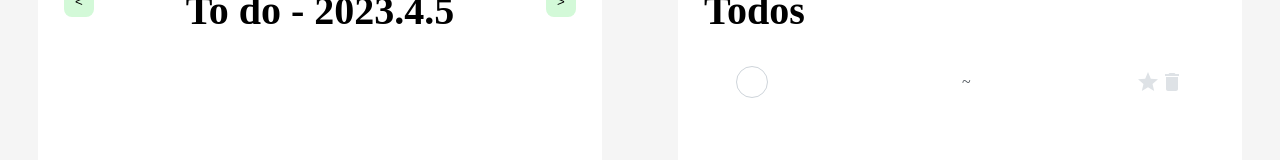
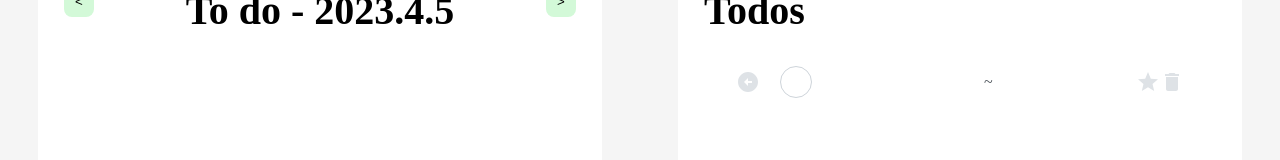
Before and after one commit to kbs1115/react-todo, a React (Create React App) app: page / in a window 1280 px wide. Both pictures are taken after a click on the button 985 px from the left and 813 px from the top of the page. Shown: the part 77-237 px from the top of the page. Built offline with nearby package versions, Linux system fonts and the light colour scheme.

Commit message:
send todo to todaysTodo

```diff
--- a/src/App.jsx
+++ b/src/App.jsx
@@ -17,7 +17,8 @@ function App() {
   const [date, setDate] = useState(new Date());
   const [todos, setTodos] = useState([]);
   const [itemsByDate, setItemsByDate] = useState({});
-
+  const dateString = `${date.getFullYear()}.${date.getMonth() + 1}.${date.getDate()}`;
+  const nextId = useRef(99999);
   useEffect(() => {
     const newDate = new Date();
     const today = `${newDate.getFullYear}.${newDate.getMonth + 1}.${newDate.getDate}`;
@@ -25,6 +26,43 @@ function App() {
     initialItems[today] = [];
     setItemsByDate(Object.assign(itemsByDate, initialItems));
   }, []);
+
+  const sendItem = (text, star, done) => {
+    let newTodayTodos = itemsByDate[dateString];
+
+    const newTodo = {
+      id: nextId.current,
+      text: text,
+      star: star,
+      done: done
+    };
+    let newTodos = [...newTodayTodos, newTodo].filter(todo => todo !== undefined);
+    newTodos = newTodos.sort((a, b) => {
+      let arr = [0, 0];
+      if(a.star === true){
+        arr[0] -= 10;
+      }
+      if(b.star === true){
+        arr[1] -= 10;
+      }
+      if(a.done === true){
+        arr[0] += 30;
+      }
+      if(b.done === true){
+        arr[1] += 30;
+      }
+      return arr[0] - arr[1];
+    });
+
+    const newObj = {};
+    newObj[dateString] = newTodos;
+    setItemsByDate(Object.assign(itemsByDate, newObj));
+
+    setDate(new Date(date.setDate(date.getDate())));
+
+    console.log(itemsByDate);
+    nextId.current += 1;
+  };
 
   return (
     <>
@@ -36,7 +74,7 @@ function App() {
           itemsByDate={itemsByDate}
           setItemsByDate={setItemsByDate}
         />
-        <TodoContainer todos={todos} setTodos={setTodos} />
+        <TodoContainer todos={todos} setTodos={setTodos} sendItem={sendItem}/>
       </Wrapper>
     </>
   );
--- a/src/Todays/CreateTodaysTodo.jsx
+++ b/src/Todays/CreateTodaysTodo.jsx
@@ -70,7 +70,7 @@ function CreateTodaysTodo({ onChange, onCreate, text }) {
             <Input autoFocus placeholder='해당 날짜의 Todo를 입력하세요.' onChange={onChange} value={text}/>
           </InsertForm>
         </InsertFormPositioner>
-        <CreateButton onClick={onCreate}>
+        <CreateButton onClick={() => onCreate(text)}>
           <MdAdd />
         </CreateButton>
         </>
--- a/src/Todays/TodaysTodoContainer.jsx
+++ b/src/Todays/TodaysTodoContainer.jsx
@@ -1,4 +1,4 @@
-import React, { useState, useEffect, useRef } from 'react';
+import React, { useState, useEffect, useCallback, useRef } from 'react';
 import styled from 'styled-components';
 import OpenColor from 'open-color';
 import TodaysTodoList from './TodaysTodoList';
@@ -41,7 +41,6 @@ function TodaysTodoContainer({
   const [input, setInput] = useState('');
   const nextId = useRef(1);
 
-
   useEffect(() => {
     if (itemsByDate[dateString] === undefined) {
       const newObj = {};
@@ -53,7 +52,8 @@ function TodaysTodoContainer({
 
   useEffect(() => {
     const newObj = {};
-    newObj[dateString] = todos;
+    const set = new Set(itemsByDate[dateString].concat(todos));
+    newObj[dateString] = [...set];
     setItemsByDate(Object.assign(itemsByDate, newObj));
   }, [todos]);
 
@@ -70,10 +70,10 @@ function TodaysTodoContainer({
     setInput(value);
   };
 
-  const onCreate = () => {
+  const onCreate = (t) => {
     const newTodo = {
       id: nextId.current,
-      text: input,
+      text: t,
       star: false,
       done: false
     };
--- a/src/Todays/TodaysTodoList.jsx
+++ b/src/Todays/TodaysTodoList.jsx
@@ -10,6 +10,9 @@ const TodoListBlock = styled.div`
 `;
 
 function TodaysTodoList({ todos, onRemove ,setTodos }) {
+  if(todos === undefined)
+    todos =[];
+  todos = todos.filter(todo => todo !== undefined);
   return (
     <TodoListBlock>
       {todos && todos.map(todo => (
--- a/src/Todos/TodoContainer.jsx
+++ b/src/Todos/TodoContainer.jsx
@@ -18,7 +18,7 @@ const Title = styled.div`
   font-weight: bold;
 `;
 
-function TodoContainer({ todos, setTodos }) {
+function TodoContainer({ todos, setTodos, sendItem }) {
   const nextId = useRef(1);
   const [inputs, setInputs] = useState({
     text: '',
@@ -82,7 +82,7 @@ function TodoContainer({ todos, setTodos }) {
   return (
     <Wrapper>
       <Title>Todos</Title>
-      <TodoList todos={todos} setTodos={setTodos} onRemove={onRemove}/>
+      <TodoList todos={todos} setTodos={setTodos} onRemove={onRemove} sendItem={sendItem}/>
       <CreateTodos onChange={onChange} onCreate={onCreate} text={text} date={date}/>
     </Wrapper>
   );
--- a/src/Todos/TodoItem.jsx
+++ b/src/Todos/TodoItem.jsx
@@ -1,6 +1,7 @@
 import React from 'react';
 import styled, { css } from 'styled-components';
 import { MdDone, MdDelete, MdStar } from 'react-icons/md';
+import { MdArrowCircleLeft } from 'react-icons/md';
 
 const Remove = styled.div`
   display: flex;
@@ -29,6 +30,18 @@ const Star = styled.div`
     `}
 `;
 
+const Send = styled.div`
+  display: flex;
+  align-items: center;
+  justify-content: center;
+  color: #dee2e6;
+  font-size: 24px;
+  cursor: pointer;
+  &:hover {
+    color: green;
+  }
+`;
+
 const TodoItemBlock = styled.div`
   display: flex;
   align-items: center;
@@ -46,6 +59,7 @@ const CheckCircle = styled.div`
   align-items: center;
   justify-content: center;
   margin-right: 20px;
+  margin-left: 20px;
   cursor: pointer;
   ${props =>
     props.done &&
@@ -77,7 +91,7 @@ const DateComponent = styled.div`
     `}
 `;
 
-function TodoItem({ todo, todos, onRemove, setTodos }) {
+function TodoItem({ todo, todos, onRemove, setTodos, sendItem }) {
   const changeStar = (id) => {
     let newTodos = todos.map(todo =>
       todo.id === id ? {...todo, star: !todo.star} : todo)
@@ -136,6 +150,7 @@ function TodoItem({ todo, todos, onRemove, setTodos }) {
 
   return (
     <TodoItemBlock>
+      <Send onClick={() => {sendItem(todo.text, todo.star, todo.done); onRemove(todo.id);}}><MdArrowCircleLeft /></Send>
       <CheckCircle done={todo.done} onClick={() => changeDone(todo.id)}>{todo.done && <MdDone />}</CheckCircle>
       <Text done={todo.done}>{todo.text}</Text>
       <DateComponent done={todo.done}>~{todo.date}</DateComponent>
--- a/src/Todos/TodoList.jsx
+++ b/src/Todos/TodoList.jsx
@@ -9,11 +9,11 @@ const TodoListBlock = styled.div`
   overflow-y: auto;
 `;
 
-function TodoList({ todos, setTodos, onRemove }) {
+function TodoList({ todos, setTodos, onRemove , sendItem }) {
   return (
     <TodoListBlock>
       {todos && todos.map(todo => (
-        <TodoItem todo={todo} todos={todos} key={todo.id} onRemove={onRemove} setTodos={setTodos}/>
+        <TodoItem todo={todo} todos={todos} key={todo.id} onRemove={onRemove} setTodos={setTodos} sendItem={sendItem}/>
       ))}
     </TodoListBlock>
   );
```
